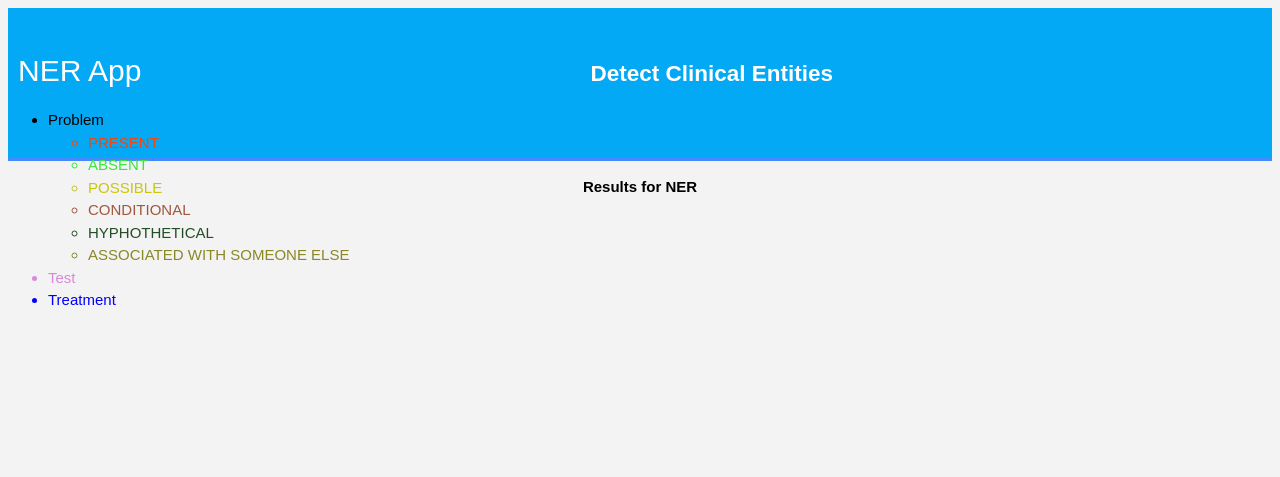
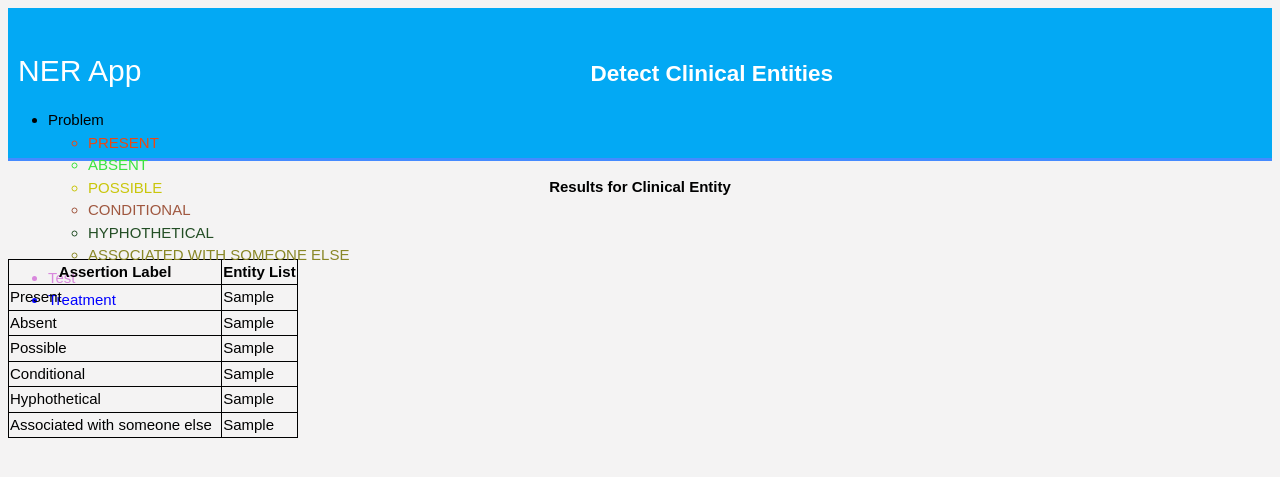
Before and after one commit to sajjadIslam2619/Medical-Terminology-Detection-Classification, a Flask app: template templates/pred_result.html in a window 1280 px wide. Shown: the top 477 px of the page. Run offline with Flask 2, Linux system fonts and the light colour scheme; the template is opened without the code that fills it: most values are stand-ins (such as "Sample title", 1, 10 or a date in 2020); parts of the project's set-up code (start-up, migrations or seed data) failed here and were passed over.

Commit message:
Add HTML table in the result page to display assertion entity.

```diff
--- a/app.py
+++ b/app.py
@@ -1,5 +1,6 @@
 from flask import Flask, render_template, request, flash
 import jinja2
+
 env = jinja2.Environment()
 env.globals.update(zip=zip)
 import os
@@ -13,26 +14,26 @@
 from utils import *
 from seqeval.metrics import classification_report, accuracy_score, f1_score
 import stanza
+
 try:
-    nlp = stanza.Pipeline(lang='en', processors='tokenize')
+    nlp = stanza.Pipeline(lang="en", processors="tokenize")
 except Exception:
-    stanza.download('en')
-    nlp = stanza.Pipeline(lang='en', processors='tokenize')
+    stanza.download("en")
+    nlp = stanza.Pipeline(lang="en", processors="tokenize")
 
 model_ner, tokenizer_ner = load_ner_model()
 model_assertion, tokenizer_assertion = load_assertion_model()
 output_eval_file = "./Results/eval_results.txt"
 
-UPLOAD_FOLDER = './Results'
-ALLOWED_EXTENSIONS = {'txt'}
+UPLOAD_FOLDER = "./Results"
+ALLOWED_EXTENSIONS = {"txt"}
 
 app = Flask(__name__)
-app.config['UPLOAD_FOLDER'] = UPLOAD_FOLDER
+app.config["UPLOAD_FOLDER"] = UPLOAD_FOLDER
 
 
 def allowed_file(filename):
-    return '.' in filename and \
-           filename.rsplit('.', 1)[1].lower() in ALLOWED_EXTENSIONS
+    return "." in filename and filename.rsplit(".", 1)[1].lower() in ALLOWED_EXTENSIONS
 
 
 def predict_entities(long_text):
@@ -43,8 +44,7 @@
         # temp_token: tokenized words
         # input_ids: convert temp_token to id
         word_list = [token.text for token in sentence.tokens]
-        temp_token, input_ids, attention_masks = create_query(
-            word_list, tokenizer_ner)
+        temp_token, input_ids, attention_masks = create_query(word_list, tokenizer_ner)
         result_list = model_inference(model_ner, input_ids)
         result = [tag2name[t] for t in result_list]
         pretok_sent = ""
@@ -64,20 +64,21 @@
     return all_sentences, all_tags
 
 
-
 def predict_assertion(all_sentences, all_tags):
 
     # extract index of entity
     # extract sentence with assertion
 
-    sentences_with_problem, \
-        all_problems_in_text, \
-        all_treatment_in_text, \
-        all_test_in_text = entity_extractor(all_sentences, all_tags)
+    (
+        sentences_with_problem,
+        all_problems_in_text,
+        all_treatment_in_text,
+        all_test_in_text,
+    ) = entity_extractor(all_sentences, all_tags)
     input_ids, attention_mask = assertion_input_creator(
-        sentences_with_problem, tokenizer_assertion, add_special_tokens=False)
-    pred_labels = assertion_model_inference(
-        model_assertion, input_ids, attention_mask)
+        sentences_with_problem, tokenizer_assertion, add_special_tokens=False
+    )
+    pred_labels = assertion_model_inference(model_assertion, input_ids, attention_mask)
     # map labels wordwisely.
     """
     e.g. problem_list = [[[4, 5, 6], [10]], '', [[2, 3], [6,7]]]
@@ -96,93 +97,183 @@
         else:
             labels_in_sentence.append(index)
 
-    all_problems_in_text_flatten = list(map(lambda l:
-                                            [int(item) for elem in l for item in elem], all_problems_in_text))
-    return labels_in_sentence, all_problems_in_text_flatten, all_treatment_in_text, all_test_in_text
+    all_problems_in_text_flatten = list(
+        map(lambda l: [int(item) for elem in l for item in elem], all_problems_in_text)
+    )
+    return (
+        labels_in_sentence,
+        all_problems_in_text_flatten,
+        all_treatment_in_text,
+        all_test_in_text,
+    )
 
 
-@app.route('/')
+@app.route("/")
 def home():
-    return render_template('home.html')
+    return render_template("home.html")
 
 
-@app.route('/predict_file', methods=['POST'])
+@app.route("/predict_file", methods=["POST"])
 def predict_file():
+    print("====================================================")
     all_sentences, all_tags = [], []
-    if request.method != 'POST':
+    if request.method != "POST":
         return None
         # check if the post request has the file part
-    if 'file' not in request.files:
-        flash('No file part')
+    if "file" not in request.files:
+        flash("No file part")
         return None
-    file = request.files['file']
+    file = request.files["file"]
     # If the user does not select a file, the browser submits an
     # empty file without a filename.
-    if file.filename == '':
-        flash('No selected file')
+    if file.filename == "":
+        flash("No selected file")
         return None
     if file and allowed_file(file.filename):
         filename = secure_filename(file.filename)
-        file.save(os.path.join(app.config['UPLOAD_FOLDER'], filename))
+        file.save(os.path.join(app.config["UPLOAD_FOLDER"], filename))
         file.seek(0)
         long_text = file.read()
-        long_text = str(long_text, 'utf-8')
+        long_text = str(long_text, "utf-8")
         all_sentences, all_tags = predict_entities(long_text)
 
-        assertion_in_sentence, \
-        all_problems_in_text_flatten, \
-        all_treatment_in_text, \
-        all_test_in_text = predict_assertion(all_sentences, all_tags)
+        (
+            assertion_in_sentence,
+            all_problems_in_text_flatten,
+            all_treatment_in_text,
+            all_test_in_text,
+        ) = predict_assertion(all_sentences, all_tags)
 
-    return render_template("pred_result.html", all_sentences=all_sentences,
-                           assertion_in_sentence=assertion_in_sentence,
-                           all_problems_in_text=all_problems_in_text_flatten,
-                           all_treatment_in_text=all_treatment_in_text,
-                           all_test_in_text=all_test_in_text,
-                           )
+    list_ast_present_entity = []
+    list_ast_absent_entity = []
+    list_ast_posssible_entity = []
+    list_ast_conditional_entity = []
+    list_ast_hyphothetical_entity = []
+    list_ast_associated_entity = []
+
+    for sentence, pred_assertion, assertion_index, treatment_index, test_index in zip(
+        all_sentences,
+        assertion_in_sentence,
+        all_problems_in_text_flatten,
+        all_treatment_in_text,
+        all_test_in_text,
+    ):
+        for i, word in enumerate(sentence):
+            if i in assertion_index:
+                index = assertion_index.index(i)
+                if pred_assertion[index] == "Present":
+                    # print(f'||| {word} |||', end=' ')
+                    list_ast_present_entity.append(word)
+                elif pred_assertion[index] == "Possible":
+                    # print(f'--- {word} ---', end=' ')
+                    list_ast_posssible_entity.append(word)
+                elif pred_assertion[index] == "Conditional":
+                    # print(f'+++ {word} +++', end=' ')
+                    list_ast_conditional_entity.append(word)
+                elif pred_assertion[index] == "Hypothetical":
+                    # print(f'+++ {word} +++', end=' ')
+                    list_ast_hyphothetical_entity.append(word)
+                elif pred_assertion[index] == "Associated with someone else":
+                    # print(f'+++ {word} +++', end=' ')
+                    list_ast_associated_entity.append(word)
+                elif pred_assertion[index] == "Absent":
+                    # print(f'+++ {word} +++', end=' ')
+                    list_ast_absent_entity.append(word)
+            elif i in treatment_index:
+                print(f"### {word} ###", end=" ")
+            elif i in test_index:
+                print(f"@@@ {word} ###", end=" ")
+            else:
+                print(word, end=" ")
+
+    return render_template(
+        "pred_result.html",
+        all_sentences=all_sentences,
+        assertion_in_sentence=assertion_in_sentence,
+        all_problems_in_text=all_problems_in_text_flatten,
+        all_treatment_in_text=all_treatment_in_text,
+        all_test_in_text=all_test_in_text,
+        list_ast_present_entity=list_ast_present_entity,
+        list_ast_posssible_entity=list_ast_posssible_entity,
+        list_ast_conditional_entity=list_ast_conditional_entity,
+        list_ast_hyphothetical_entity=list_ast_hyphothetical_entity,
+        list_ast_associated_entity=list_ast_associated_entity,
+        list_ast_absent_entity=list_ast_absent_entity,
+    )
 
 
-@app.route('/predict_message', methods=['POST'])
+@app.route("/predict_message", methods=["POST"])
 def predict_message():
-    if request.method != 'POST':
+    if request.method != "POST":
         return None
-    message = request.form['message']
+    message = request.form["message"]
     all_sentences, all_tags = predict_entities(message)
-    assertion_in_sentence, \
-    all_problems_in_text_flatten, \
-    all_treatment_in_text, \
-    all_test_in_text = predict_assertion(all_sentences, all_tags)
+    (
+        assertion_in_sentence,
+        all_problems_in_text_flatten,
+        all_treatment_in_text,
+        all_test_in_text,
+    ) = predict_assertion(all_sentences, all_tags)
 
-    # for sentence, pred_assertion, assertion_index,\
-    # treatment_index, test_index in zip(all_sentences,
-    #                                    assertion_in_sentence, all_problems_in_text_flatten,
-    #                                    all_treatment_in_text,
-    #                                    all_test_in_text):
-    #     for i, word in enumerate(sentence):
-    #         if i in assertion_index:
-    #             index = assertion_index.index(i)
-    #             if pred_assertion[index] == 'Present':
-    #                 print(f'||| {word} |||', end=' ')
-    #             elif pred_assertion[index] == 'Possible':
-    #                 print(f'--- {word} ---', end=' ')
-    #             elif pred_assertion[index] == 'Not-present':
-    #                 print(f'+++ {word} +++', end=' ')
-    #         elif i in treatment_index:
-    #             print(f'### {word} ###', end=' ')
-    #         elif i in test_index:
-    #             print(f'@@@ {word} ###', end=' ')
-    #         else:
-    #             print(word, end=' ')
+    list_ast_present_entity = []
+    list_ast_absent_entity = []
+    list_ast_posssible_entity = []
+    list_ast_conditional_entity = []
+    list_ast_hyphothetical_entity = []
+    list_ast_associated_entity = []
 
-    return render_template("pred_result.html", all_sentences=all_sentences,
-                            assertion_in_sentence=assertion_in_sentence,
-                            all_problems_in_text=all_problems_in_text_flatten,
-                            all_treatment_in_text=all_treatment_in_text,
-                            all_test_in_text=all_test_in_text,
-                            )
+    for sentence, pred_assertion, assertion_index, treatment_index, test_index in zip(
+        all_sentences,
+        assertion_in_sentence,
+        all_problems_in_text_flatten,
+        all_treatment_in_text,
+        all_test_in_text,
+    ):
+        for i, word in enumerate(sentence):
+            if i in assertion_index:
+                index = assertion_index.index(i)
+                if pred_assertion[index] == "Present":
+                    # print(f'||| {word} |||', end=' ')
+                    list_ast_present_entity.append(word)
+                elif pred_assertion[index] == "Possible":
+                    # print(f'--- {word} ---', end=' ')
+                    list_ast_posssible_entity.append(word)
+                elif pred_assertion[index] == "Conditional":
+                    # print(f'+++ {word} +++', end=' ')
+                    list_ast_conditional_entity.append(word)
+                elif pred_assertion[index] == "Hypothetical":
+                    # print(f'+++ {word} +++', end=' ')
+                    list_ast_hyphothetical_entity.append(word)
+                elif pred_assertion[index] == "Associated with someone else":
+                    # print(f'+++ {word} +++', end=' ')
+                    list_ast_associated_entity.append(word)
+                elif pred_assertion[index] == "Absent":
+                    # print(f'+++ {word} +++', end=' ')
+                    list_ast_absent_entity.append(word)
+            elif i in treatment_index:
+                print(f"### {word} ###", end=" ")
+            elif i in test_index:
+                print(f"@@@ {word} ###", end=" ")
+            else:
+                print(word, end=" ")
+
+    return render_template(
+        "pred_result.html",
+        all_sentences=all_sentences,
+        assertion_in_sentence=assertion_in_sentence,
+        all_problems_in_text=all_problems_in_text_flatten,
+        all_treatment_in_text=all_treatment_in_text,
+        all_test_in_text=all_test_in_text,
+        list_ast_present_entity=list_ast_present_entity,
+        list_ast_posssible_entity=list_ast_posssible_entity,
+        list_ast_conditional_entity=list_ast_conditional_entity,
+        list_ast_hyphothetical_entity=list_ast_hyphothetical_entity,
+        list_ast_associated_entity=list_ast_associated_entity,
+        list_ast_absent_entity=list_ast_absent_entity,
+    )
 
 
-@app.route('/evaluate', methods=['POST'])
+@app.route("/evaluate", methods=["POST"])
 def evaluate():
     # randomly select a file
     f_name = random.choice(os.listdir(config.INDIVIDUAL_TEST))
@@ -190,18 +281,18 @@
     dataframe = pd.read_csv(f_path, sep="\t").astype(str)
     sentences, labels = get_sentence_label(dataframe)
     input_ids, input_tags, attention_masks = process_data(
-        sentences, labels, tokenizer_ner)
+        sentences, labels, tokenizer_ner
+    )
     # temp_token, _, _ = create_query(sentences, tokenizer)
     query_inputs = torch.tensor(input_ids)
     query_tags = torch.tensor(input_tags)
     query_masks = torch.tensor(attention_masks)
-    y_true, y_pred = model_evaluation(
-        query_inputs, query_tags, query_masks, model_ner)
+    y_true, y_pred = model_evaluation(query_inputs, query_tags, query_masks, model_ner)
     # Get acc , recall, F1 result report
     report = classification_report(y_true, y_pred, digits=4)
     # Save the report into file
-    acc = '{:.2f}'.format(accuracy_score(y_true, y_pred))
-    f1 = '{:.2f}'.format(f1_score(y_true, y_pred))
+    acc = "{:.2f}".format(accuracy_score(y_true, y_pred))
+    f1 = "{:.2f}".format(f1_score(y_true, y_pred))
 
     with open(output_eval_file, "w") as writer:
         print("***** Eval results *****")
@@ -220,21 +311,24 @@
 
     df = classification_report_to_dataframe(report)
 
-    return render_template("eval_result.html",
-                           file_name=os.path.basename(f_name),
-                           sentences=sentences, true_label=y_true,
-                           pred_label=y_pred,
-                           acc=acc, f1=f1,
-                           column_names=df.columns.values,
-                           row_data=list(df.values.tolist()),
-                           zip=zip
-                           )
+    return render_template(
+        "eval_result.html",
+        file_name=os.path.basename(f_name),
+        sentences=sentences,
+        true_label=y_true,
+        pred_label=y_pred,
+        acc=acc,
+        f1=f1,
+        column_names=df.columns.values,
+        row_data=list(df.values.tolist()),
+        zip=zip,
+    )
 
     # return render_template("eval_result.html", sentences=sentences,
     #                        true_label=y_true, pred_label=y_pred,
     #                        file_name=os.path.basename(f_name))
 
 
-if __name__ == '__main__':
+if __name__ == "__main__":
     # app.run(debug=True)
-    app.run(host='0.0.0.0', port=8880)
+    app.run(host="0.0.0.0", port=8880)
--- a/templates/pred_result.html
+++ b/templates/pred_result.html
@@ -1,7 +1,7 @@
 <!DOCTYPE html>
 <html>
 <head>
-	<title></title>
+	<title>Result</title>
     <link rel="stylesheet" type="text/css" href="{{ url_for('static', filename='css/styles.css') }}">
 </head>
 <script>
@@ -93,7 +93,7 @@
 
 	</div>
 	</header>
-	<p style="font-size:20;text-align: center;"><b>Results for NER</b></p>
+	<p style="font-size:20;text-align: center;"><b>Results for Clinical Entity</b></p>
 	<div class="results">
 
 		{% for index_sentence in range(all_sentences|length) -%}
@@ -145,6 +145,66 @@
 		{%- endfor %}
 
 	</div>
+	<div> <br/> <br/> </div>
+	<style>
+		table, th, td {
+		  border: 1px solid black;
+		  border-collapse: collapse;
+		}
+	</style>
+
+	<div class="problem-entity-table">
+
+		<table> <!--style="width:100%"-->
+			<tr>
+			  <th>Assertion Label</th>
+			  <th>Entity List</th>
+			</tr>
+			<tr>
+			  <td>Present</td>
+			  <td>
+				{% set list_ast_present_entity = list_ast_present_entity%}
+				{{list_ast_present_entity}}
+			  </td>
+			</tr>
+			<tr>
+			  <td>Absent</td>
+			  <td>
+				{% set list_ast_absent_entity = list_ast_absent_entity%}
+				{{list_ast_absent_entity}}
+			  </td>
+			</tr>
+			<tr>
+			  <td>Possible</td>
+			  <td>
+				{% set list_ast_posssible_entity = list_ast_posssible_entity%}
+				{{list_ast_posssible_entity}}
+			  </td>
+			</tr>
+			<tr>
+			  <td>Conditional</td>
+			  <td>
+				{% set list_ast_conditional_entity = list_ast_conditional_entity%}
+				{{list_ast_conditional_entity}}
+			  </td>
+			</tr>
+			<tr>
+			   <td>Hyphothetical</td>
+			   <td>
+				{% set list_ast_hyphothetical_entity = list_ast_hyphothetical_entity%}
+				{{list_ast_hyphothetical_entity}}
+			   </td>
+			</tr>
+			<tr>
+			   <td>Associated with someone else &nbsp;</td>
+			   <td>
+				{% set list_ast_associated_entity = list_ast_associated_entity%}
+				{{list_ast_associated_entity}}
+			   </td>
+			</tr>
+		</table>
+
+	</div>
 
 </body>
 </html>
```
